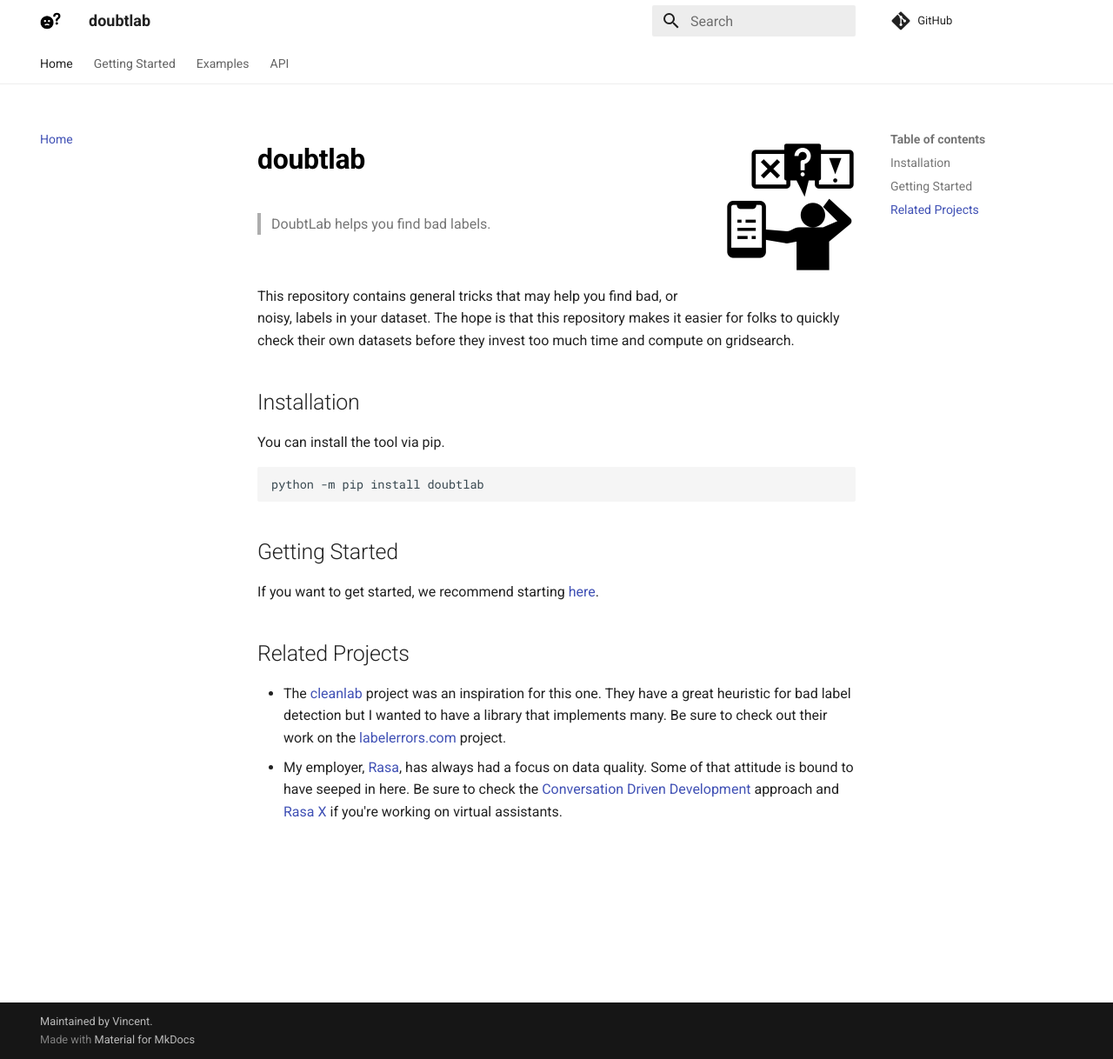
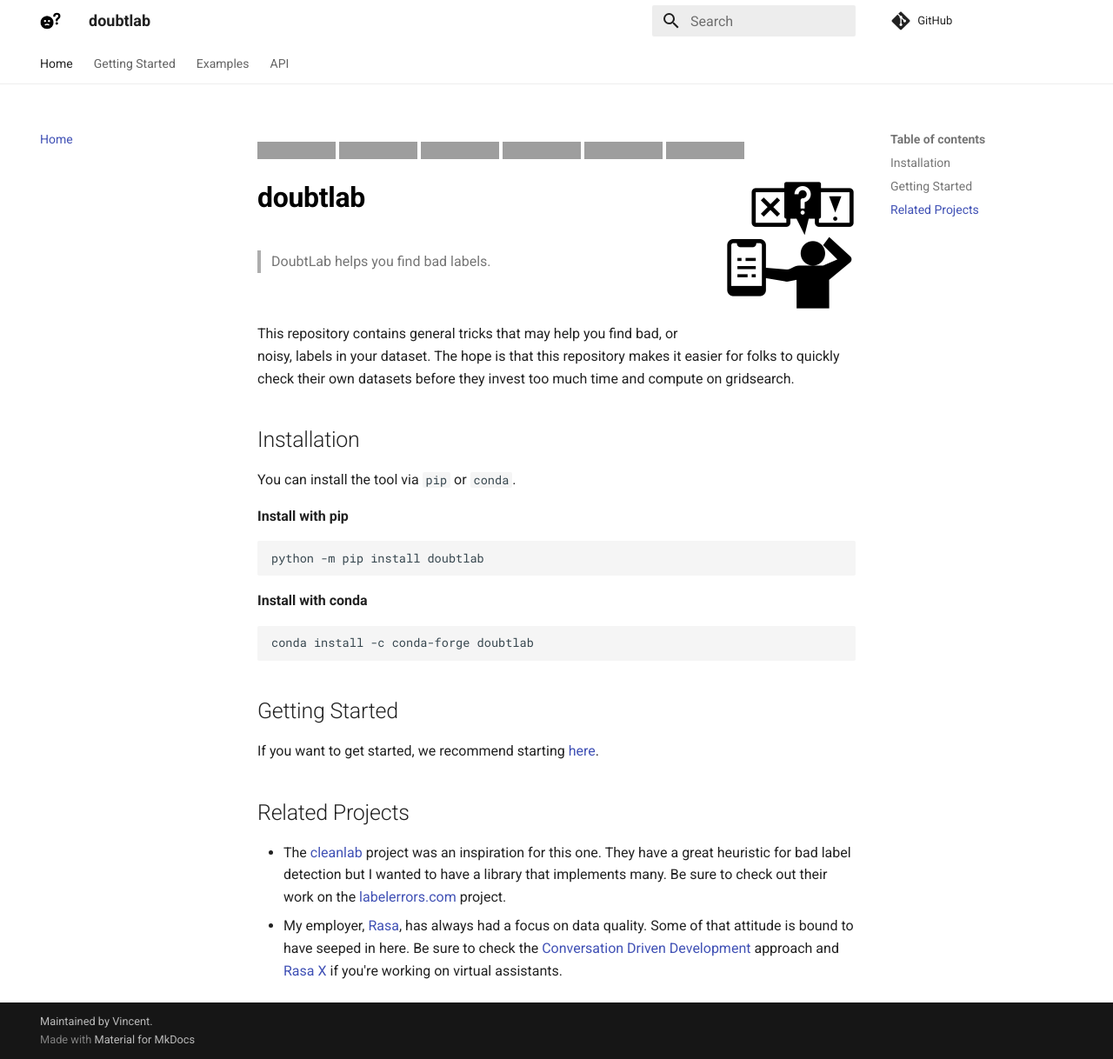
Before and after one commit to koaning/doubtlab, an MkDocs documentation site: the page built from docs/index.md, in a window 1280 px wide and 1218 px high. Shown: the whole window at 87% size. Built offline with MkDocs 1.6.1 and Material for MkDocs 9.7.7, drawn with Linux system fonts in a browser that asks for light colours; comment, search, counter and statistics services are not loaded; grey boxes are pictures that could not be loaded.

Commit message:
updated docs: installation and badges

````diff
--- a/docs/index.md
+++ b/docs/index.md
@@ -1,3 +1,18 @@
+<!--- BADGES: START --->
+[![GitHub - License](https://img.shields.io/github/license/koaning/doubtlab?logo=github&style=flat&color=green)][#github-license]
+[![PyPI - Python Version](https://img.shields.io/pypi/pyversions/doubtlab?logo=pypi&style=flat&color=blue)][#pypi-package]
+[![PyPI - Package Version](https://img.shields.io/pypi/v/doubtlab?logo=pypi&style=flat&color=orange)][#pypi-package]
+[![Conda - Platform](https://img.shields.io/conda/pn/conda-forge/doubtlab?logo=anaconda&style=flat)][#conda-forge-package]
+[![Conda (channel only)](https://img.shields.io/conda/vn/conda-forge/doubtlab?logo=anaconda&style=flat&color=orange)][#conda-forge-package]
+[![Docs - GitHub.io](https://img.shields.io/static/v1?logo=github&style=flat&color=pink&label=docs&message=doubtlab)][#docs-package]
+
+
+[#github-license]: https://github.com/koaning/doubtlab/blob/main/LICENSE
+[#pypi-package]: https://pypi.org/project/doubtlab/
+[#conda-forge-package]: https://anaconda.org/conda-forge/doubtlab
+[#docs-package]: https://koaning.github.io/doubtlab/
+<!--- BADGES: END --->
+
 <img src="doubt.png" width=150 height=150 align="right">
 
 <b><h1 style="color:black;">doubtlab</h1></b>
@@ -10,10 +25,19 @@
 
 ## Installation
 
-You can install the tool via pip.
+
+You can install the tool via `pip` or `conda`.
+
+**Install with pip**
 
 ```
 python -m pip install doubtlab
+```
+
+**Install with conda**
+
+```
+conda install -c conda-forge doubtlab
 ```
 
 ## Getting Started
````
